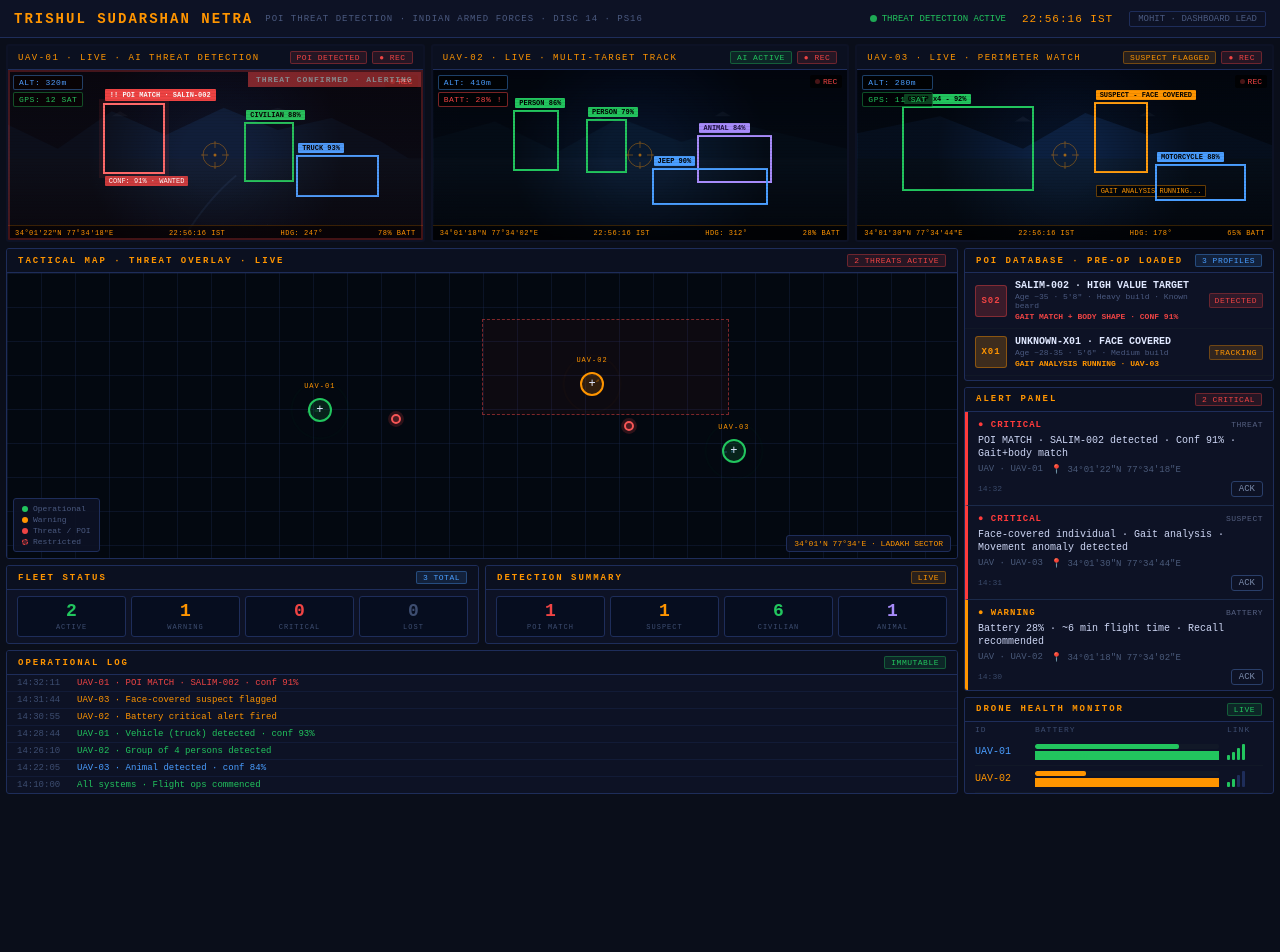
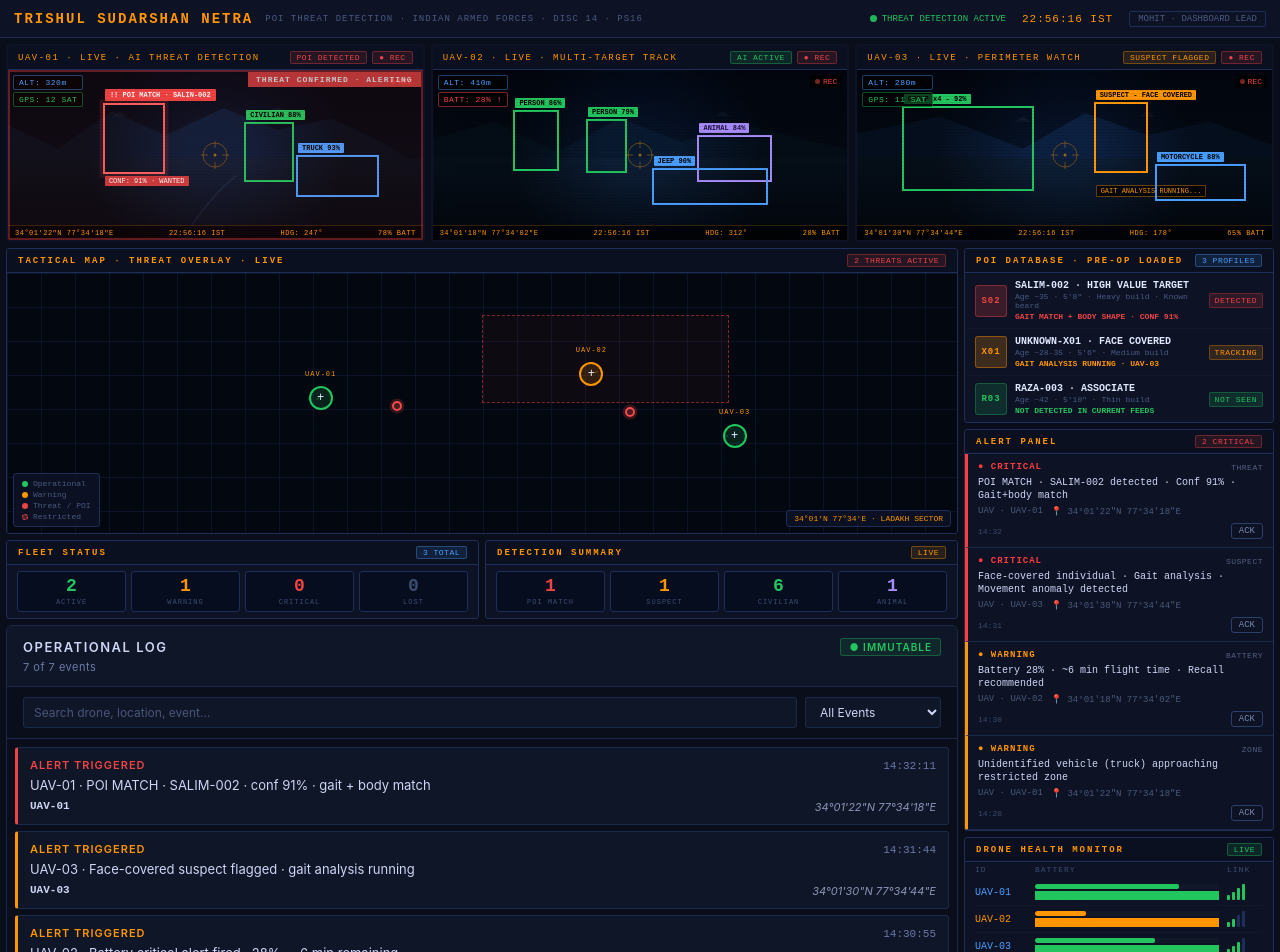
Before and after one commit to rohittariyal13/Ai-Drone-System, a React (Create React App) app in the folder Dashboard/: page / in a window 1280 px wide. Shown: the top 952 px of the page. Before the commit the page ends 800 px from the top, so only its background shows below. Built offline with nearby package versions, Linux system fonts and the light colour scheme.

Commit message:
[F-34] Operational Log frontend complete — display, filter, search, scroll fix

```diff
--- a/Dashboard/src/App.css
+++ b/Dashboard/src/App.css
@@ -1,13 +1,12 @@
 /* ================================================================
    App Layout — TRISHUL SUDARSHAN NETRA
    ================================================================ */
-
 .app {
   display: flex;
   flex-direction: column;
-  height: 100vh;
+  min-height: 100vh;
   width: 100vw;
-  overflow: hidden;
+  overflow-x: hidden;
   background: var(--bg-primary);
 }
 
@@ -17,8 +16,7 @@
   gap: var(--gap);
   padding: var(--gap);
   flex: 1;
-  min-height: 0;
-  overflow: hidden;
+  overflow: visible;
 }
 
 /* ── Bottom row: map left, panels right ── */
@@ -26,8 +24,6 @@
   display: grid;
   grid-template-columns: 1fr 310px;
   gap: var(--gap);
-  flex: 1;
-  min-height: 0;
 }
 
 /* ── Left column ── */
@@ -35,7 +31,6 @@
   display: flex;
   flex-direction: column;
   gap: var(--gap);
-  min-height: 0;
 }
 
 /* Fleet + Detection side by side */
@@ -43,7 +38,6 @@
   display: grid;
   grid-template-columns: 1fr 1fr;
   gap: var(--gap);
-  flex-shrink: 0;
 }
 
 /* ── Right column ── */
@@ -51,6 +45,4 @@
   display: flex;
   flex-direction: column;
   gap: var(--gap);
-  overflow-y: auto;
-  min-height: 0;
 }
--- a/Dashboard/src/App.jsx
+++ b/Dashboard/src/App.jsx
@@ -35,7 +35,12 @@ export default function App() {
               <FleetSummary     drones={drones} />
               <DetectionSummary />
             </div>
-            <OperationalLog />
+            <OperationalLog
+  onEntryClick={(entry) => {
+    setFocusedDroneId(entry.drone_id);
+    setFocusedFeedId(entry.drone_id);
+  }}
+/>
           </div>
 
           {/* Right column */}
--- a/Dashboard/src/components/OperationalLog/OperationalLog.css
+++ b/Dashboard/src/components/OperationalLog/OperationalLog.css
@@ -1,18 +1,169 @@
-.log-list {
-  max-height: 120px;
-  overflow-y: auto;
+.op-log-panel {
+  background: #0a0e1a;
+  border: 1px solid #1b2a4a;
+  border-radius: 6px;
+  display: flex;
+  flex-direction: column;
+  max-height: 340px;
+  overflow: hidden;
+  color: #cdd6f4;
+  font-family: "Inter", system-ui, sans-serif;
 }
-.log-row {
+
+.op-log-header {
+  padding: 12px 16px;
+  border-bottom: 1px solid #1b2a4a;
+  background: #0f1628;
+}
+
+.op-log-title-row {
+  display: flex;
+  align-items: center;
+  justify-content: space-between;
+  margin-bottom: 4px;
+}
+
+.op-log-title {
+  font-size: 13px;
+  font-weight: 600;
+  letter-spacing: 1.5px;
+  margin: 0;
+  color: #cdd6f4;
+}
+
+.op-log-immutable-badge {
+  font-size: 10px;
+  letter-spacing: 1px;
+  color: #22c55e;
+  background: rgba(34, 197, 94, 0.1);
+  border: 1px solid rgba(34, 197, 94, 0.35);
+  padding: 2px 8px;
+  border-radius: 3px;
+  font-weight: 600;
+}
+
+.op-log-meta {
+  font-size: 11px;
+  color: #6b7aa8;
+  letter-spacing: 0.5px;
+}
+
+.op-log-controls {
   display: flex;
   gap: 8px;
-  padding: 3px 10px;
-  border-bottom: 1px solid rgba(30,45,90,.35);
-  font-size: 9px;
+  padding: 10px 16px;
+  border-bottom: 1px solid #1b2a4a;
+  background: #0a0e1a;
 }
-.log-row:last-child { border-bottom: none; }
-.log-time  { color: var(--text-dark); min-width: 52px; white-space: nowrap; }
-.log-event { color: #6b7fa8; }
-.log-ok    { color: var(--green);  }
-.log-warn  { color: var(--orange); }
-.log-err   { color: var(--red);    }
-.log-info  { color: var(--blue);   }
+
+.op-log-search,
+.op-log-filter {
+  background: #0f1628;
+  border: 1px solid #1b2a4a;
+  color: #cdd6f4;
+  padding: 6px 10px;
+  font-size: 12px;
+  border-radius: 3px;
+  font-family: inherit;
+  outline: none;
+}
+
+.op-log-search {
+  flex: 1;
+}
+
+.op-log-search:focus,
+.op-log-filter:focus {
+  border-color: #2b4173;
+}
+
+.op-log-search::placeholder {
+  color: #4a5578;
+}
+
+.op-log-list {
+  flex: 1;
+  overflow-y: auto;
+  padding: 8px;
+}
+
+.op-log-empty {
+  text-align: center;
+  color: #4a5578;
+  font-size: 12px;
+  padding: 24px;
+  font-style: italic;
+}
+
+.op-log-entry {
+  background: #0f1628;
+  border: 1px solid #1b2a4a;
+  border-left: 3px solid #6b7aa8;
+  border-radius: 3px;
+  padding: 10px 12px;
+  margin-bottom: 6px;
+  cursor: pointer;
+  transition: background 0.15s ease, border-color 0.15s ease;
+}
+
+.op-log-entry:hover {
+  background: #131c33;
+  border-color: #2b4173;
+}
+
+.op-log-entry-top {
+  display: flex;
+  justify-content: space-between;
+  align-items: baseline;
+  margin-bottom: 4px;
+}
+
+.op-log-event-type {
+  font-size: 11px;
+  font-weight: 600;
+  letter-spacing: 1px;
+  text-transform: uppercase;
+}
+
+.op-log-time {
+  font-size: 11px;
+  color: #6b7aa8;
+  font-family: "JetBrains Mono", "Courier New", monospace;
+}
+
+.op-log-entry-message {
+  font-size: 13px;
+  color: #cdd6f4;
+  line-height: 1.4;
+  margin-bottom: 6px;
+}
+
+.op-log-entry-bottom {
+  display: flex;
+  justify-content: space-between;
+  font-size: 11px;
+  color: #8a95b5;
+}
+
+.op-log-drone-id {
+  font-family: "JetBrains Mono", "Courier New", monospace;
+  font-weight: 600;
+  color: #cdd6f4;
+}
+
+.op-log-location {
+  font-style: italic;
+}
+
+.op-log-list::-webkit-scrollbar {
+  width: 6px;
+}
+
+.op-log-list::-webkit-scrollbar-track {
+  background: #0a0e1a;
+}
+
+.op-log-list::-webkit-scrollbar-thumb {
+  background: #1b2a4a;
+  border-radius: 3px;
+}
--- a/Dashboard/src/components/OperationalLog/OperationalLog.jsx
+++ b/Dashboard/src/components/OperationalLog/OperationalLog.jsx
@@ -1,22 +1,131 @@
-import React from "react";
-import { LOG_ENTRIES } from "../../constants/data";
+import { useMemo, useState } from "react";
+import {
+  LOG_ENTRIES,
+  EVENT_TYPES,
+  EVENT_LABELS,
+  SEVERITY_MAP,
+} from "../../constants/data";
 import "./OperationalLog.css";
 
-export default function OperationalLog({ entries = LOG_ENTRIES }) {
+const TYPE_TO_SEVERITY = {
+  err: "red",
+  warn: "orange",
+  ok: "green",
+  info: "blue",
+};
+
+const OperationalLog = ({ entries = LOG_ENTRIES, onEntryClick }) => {
+  const [filter, setFilter] = useState("ALL");
+  const [search, setSearch] = useState("");
+
+  const sortedEntries = useMemo(() => {
+    return [...entries].sort((a, b) => {
+      const ta = a.timestamp || a.time;
+      const tb = b.timestamp || b.time;
+      return tb.localeCompare(ta);
+    });
+  }, [entries]);
+
+  const visibleEntries = useMemo(() => {
+    return sortedEntries.filter((entry) => {
+      if (filter !== "ALL" && entry.event_type !== filter) return false;
+      if (search.trim()) {
+        const q = search.toLowerCase();
+        return (
+          (entry.drone_id || "").toLowerCase().includes(q) ||
+          (entry.event || "").toLowerCase().includes(q) ||
+          (entry.location || "").toLowerCase().includes(q)
+        );
+      }
+      return true;
+    });
+  }, [sortedEntries, filter, search]);
+
+  const handleClick = (entry) => {
+    if (onEntryClick) onEntryClick(entry);
+  };
+
   return (
-    <div className="panel">
-      <div className="panel-header">
-        <span className="panel-title">OPERATIONAL LOG</span>
-        <span className="badge badge-green">IMMUTABLE</span>
+    <div className="op-log-panel">
+      <div className="op-log-header">
+        <div className="op-log-title-row">
+          <h2 className="op-log-title">OPERATIONAL LOG</h2>
+          <span
+            className="op-log-immutable-badge"
+            title="Append-only · entries cannot be edited or deleted"
+          >
+            ● IMMUTABLE
+          </span>
+        </div>
+        <div className="op-log-meta">
+          {visibleEntries.length} of {sortedEntries.length} events
+        </div>
       </div>
-      <div className="log-list">
-        {entries.map((e, i) => (
-          <div className="log-row" key={i}>
-            <span className="log-time">{e.time}</span>
-            <span className={`log-event log-${e.type}`}>{e.event}</span>
+
+      <div className="op-log-controls">
+        <input
+          type="text"
+          className="op-log-search"
+          placeholder="Search drone, location, event…"
+          value={search}
+          onChange={(e) => setSearch(e.target.value)}
+        />
+        <select
+          className="op-log-filter"
+          value={filter}
+          onChange={(e) => setFilter(e.target.value)}
+        >
+          <option value="ALL">All Events</option>
+          {Object.values(EVENT_TYPES).map((t) => (
+            <option key={t} value={t}>
+              {EVENT_LABELS[t]}
+            </option>
+          ))}
+        </select>
+      </div>
+
+      <div className="op-log-list">
+        {visibleEntries.length === 0 ? (
+          <div className="op-log-empty">
+            No events match the current filter.
           </div>
-        ))}
+        ) : (
+          visibleEntries.map((entry) => {
+            const sevKey = TYPE_TO_SEVERITY[entry.type] || "blue";
+            const sev = SEVERITY_MAP[sevKey];
+            return (
+              <div
+                key={entry.id}
+                className="op-log-entry"
+                style={{ borderLeftColor: sev.color }}
+                onClick={() => handleClick(entry)}
+                role="button"
+                tabIndex={0}
+                onKeyDown={(e) => {
+                  if (e.key === "Enter" || e.key === " ") handleClick(entry);
+                }}
+              >
+                <div className="op-log-entry-top">
+                  <span
+                    className="op-log-event-type"
+                    style={{ color: sev.color }}
+                  >
+                    {EVENT_LABELS[entry.event_type] || entry.event_type}
+                  </span>
+                  <span className="op-log-time">{entry.time}</span>
+                </div>
+                <div className="op-log-entry-message">{entry.event}</div>
+                <div className="op-log-entry-bottom">
+                  <span className="op-log-drone-id">{entry.drone_id}</span>
+                  <span className="op-log-location">{entry.location}</span>
+                </div>
+              </div>
+            );
+          })
+        )}
       </div>
     </div>
   );
-}
+};
+
+export default OperationalLog;
--- a/Dashboard/src/constants/data.js
+++ b/Dashboard/src/constants/data.js
@@ -123,14 +123,93 @@ export const ALERTS = [
   },
 ];
 
+export const EVENT_TYPES = {
+  LAUNCHED: "LAUNCHED",
+  DETECTION_MADE: "DETECTION_MADE",
+  ALERT_TRIGGERED: "ALERT_TRIGGERED",
+  ZONE_BREACH: "ZONE_BREACH",
+  DRONE_LOST: "DRONE_LOST",
+};
+
+export const EVENT_LABELS = {
+  LAUNCHED: "Drone Launched",
+  DETECTION_MADE: "Detection Made",
+  ALERT_TRIGGERED: "Alert Triggered",
+  ZONE_BREACH: "Zone Breach",
+  DRONE_LOST: "Drone Lost",
+};
+
 export const LOG_ENTRIES = [
-  { time: "14:32:11", event: "UAV-01 · POI MATCH · SALIM-002 · conf 91%",     type: "err"  },
-  { time: "14:31:44", event: "UAV-03 · Face-covered suspect flagged",           type: "warn" },
-  { time: "14:30:55", event: "UAV-02 · Battery critical alert fired",           type: "warn" },
-  { time: "14:28:44", event: "UAV-01 · Vehicle (truck) detected · conf 93%",   type: "ok"   },
-  { time: "14:26:10", event: "UAV-02 · Group of 4 persons detected",            type: "ok"   },
-  { time: "14:22:05", event: "UAV-03 · Animal detected · conf 84%",             type: "info" },
-  { time: "14:10:00", event: "All systems · Flight ops commenced",              type: "ok"   },
+  {
+    id: "log-001",
+    time: "14:10:00",
+    timestamp: "2026-05-01T14:10:00Z",
+    drone_id: "UAV-01",
+    event_type: "LAUNCHED",
+    type: "ok",
+    location: "Forward Base Alpha",
+    event: "UAV-01 · Flight ops commenced · patrol route Charlie-3",
+  },
+  {
+    id: "log-002",
+    time: "14:22:05",
+    timestamp: "2026-05-01T14:22:05Z",
+    drone_id: "UAV-03",
+    event_type: "DETECTION_MADE",
+    type: "info",
+    location: "34°01'30\"N 77°34'44\"E",
+    event: "UAV-03 · Animal detected · conf 84%",
+  },
+  {
+    id: "log-003",
+    time: "14:26:10",
+    timestamp: "2026-05-01T14:26:10Z",
+    drone_id: "UAV-02",
+    event_type: "DETECTION_MADE",
+    type: "ok",
+    location: "34°01'18\"N 77°34'02\"E",
+    event: "UAV-02 · Group of 4 persons detected",
+  },
+  {
+    id: "log-004",
+    time: "14:28:44",
+    timestamp: "2026-05-01T14:28:44Z",
+    drone_id: "UAV-01",
+    event_type: "ZONE_BREACH",
+    type: "warn",
+    location: "34°01'22\"N 77°34'18\"E",
+    event: "UAV-01 · Vehicle (truck) approaching restricted zone · conf 93%",
+  },
+  {
+    id: "log-005",
+    time: "14:30:55",
+    timestamp: "2026-05-01T14:30:55Z",
+    drone_id: "UAV-02",
+    event_type: "ALERT_TRIGGERED",
+    type: "warn",
+    location: "34°01'18\"N 77°34'02\"E",
+    event: "UAV-02 · Battery critical alert fired · 28% · ~6 min remaining",
+  },
+  {
+    id: "log-006",
+    time: "14:31:44",
+    timestamp: "2026-05-01T14:31:44Z",
+    drone_id: "UAV-03",
+    event_type: "ALERT_TRIGGERED",
+    type: "warn",
+    location: "34°01'30\"N 77°34'44\"E",
+    event: "UAV-03 · Face-covered suspect flagged · gait analysis running",
+  },
+  {
+    id: "log-007",
+    time: "14:32:11",
+    timestamp: "2026-05-01T14:32:11Z",
+    drone_id: "UAV-01",
+    event_type: "ALERT_TRIGGERED",
+    type: "err",
+    location: "34°01'22\"N 77°34'18\"E",
+    event: "UAV-01 · POI MATCH · SALIM-002 · conf 91% · gait + body match",
+  },
 ];
 
 export const SEVERITY_MAP = {
--- a/Dashboard/src/styles/global.css
+++ b/Dashboard/src/styles/global.css
@@ -46,9 +46,9 @@
 }
 
 html, body, #root {
-  height: 100%;
+  min-height: 100%;
   width: 100%;
-  overflow: hidden;
+  overflow-x: hidden;
 }
 
 body {
```
Also changed, not shown: 1 other file (tests, documents, lock files or other folders).
